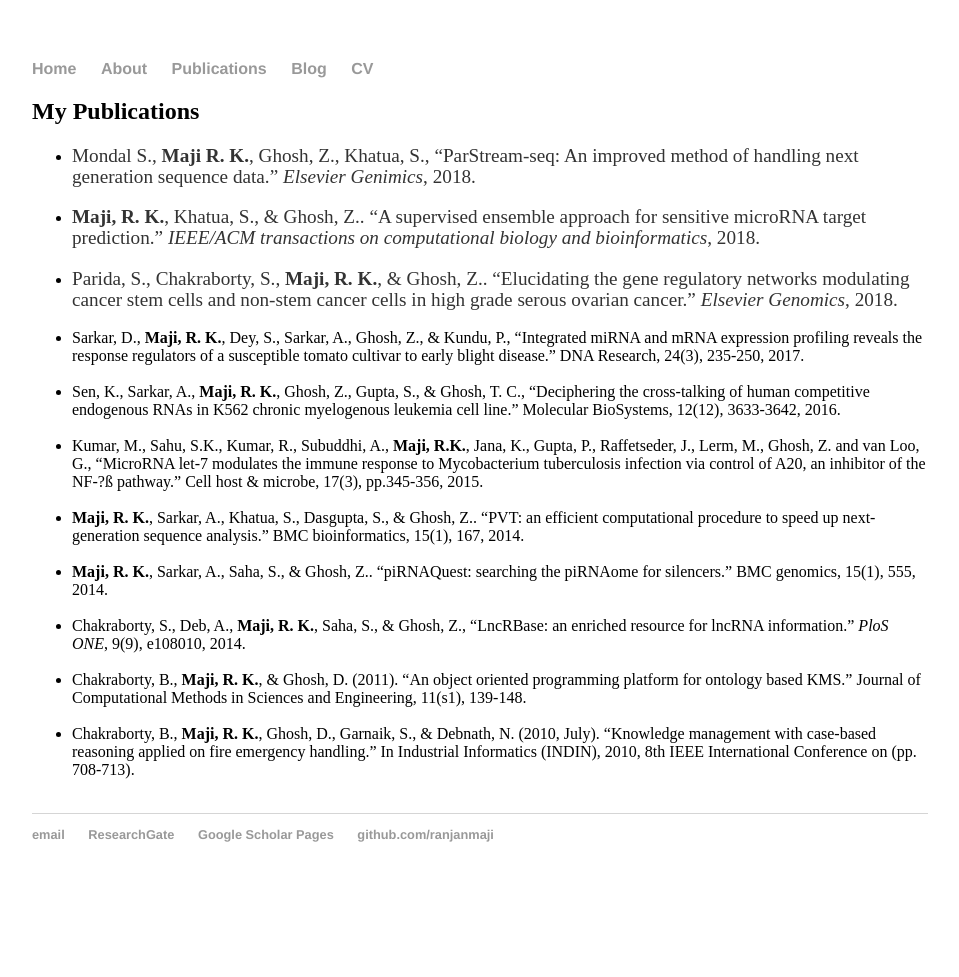
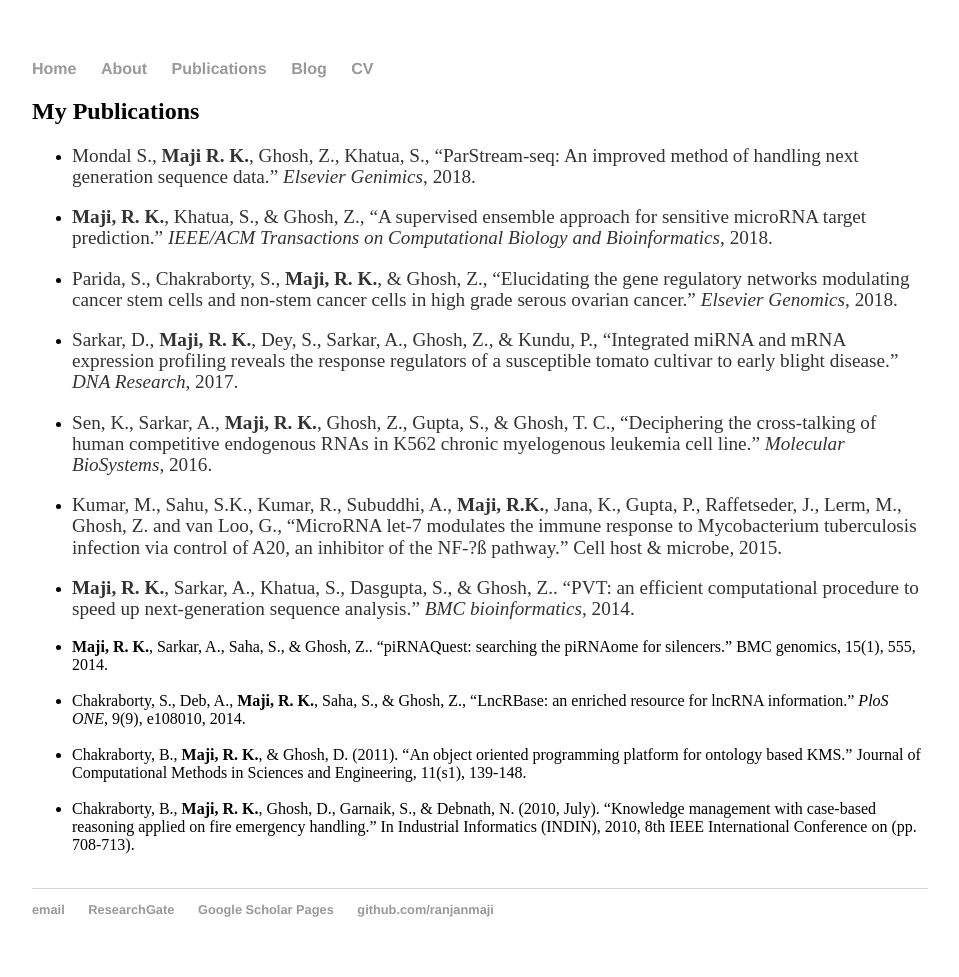
Before and after one commit to ranjanmaji/just-a-site, a Jekyll site: the page built from publications/index.md, in a window 1280 px wide. Shown: the whole page, without its empty margins (160-1119 px from the left). Built offline with Jekyll 4.4.1, drawn with Linux system fonts in a browser that asks for light colours; before the commit the page ends 902 px from its top, so only the background shows below that.

Commit message:
Update index.md

```diff
--- a/publications/index.md
+++ b/publications/index.md
@@ -6,26 +6,19 @@
 
 * Mondal S., **Maji R. K.**, Ghosh, Z., Khatua, S., "ParStream-seq: An improved method of handling next generation sequence data." *Elsevier Genimics*, 2018.<br>
 
-* **Maji, R. K.**, Khatua, S., & Ghosh, Z.. "A supervised ensemble approach for sensitive microRNA target prediction." *IEEE/ACM transactions on computational biology and bioinformatics*, 2018.<br>
+* **Maji, R. K.**, Khatua, S., & Ghosh, Z., "A supervised ensemble approach for sensitive microRNA target prediction." *IEEE/ACM Transactions on Computational Biology and Bioinformatics*, 2018.<br>
 
-* Parida, S., Chakraborty, S., **Maji, R. K.**, & Ghosh, Z.. "Elucidating the gene regulatory networks modulating cancer stem cells and non-stem cancer cells in high grade serous ovarian cancer." *Elsevier Genomics*, 2018.<br>
+* Parida, S., Chakraborty, S., **Maji, R. K.**, & Ghosh, Z., "Elucidating the gene regulatory networks modulating cancer stem cells and non-stem cancer cells in high grade serous ovarian cancer." *Elsevier Genomics*, 2018.<br>
 
-* Sarkar, D., **Maji, R. K.**, Dey, S., Sarkar, A., Ghosh, Z., & Kundu, P.,
-"Integrated miRNA and mRNA expression profiling reveals the response
-regulators of a susceptible tomato cultivar to early blight disease." DNA
-Research, 24(3), 235-250, 2017.<br/><br/>
-* Sen, K., Sarkar, A., **Maji, R. K.**, Ghosh, Z., Gupta, S., & Ghosh, T. C.,
-"Deciphering the cross-talking of human competitive endogenous RNAs in K562
-chronic myelogenous leukemia cell line." Molecular BioSystems, 12(12),
-3633-3642, 2016.<br/><br/>
-* Kumar, M., Sahu, S.K., Kumar, R., Subuddhi, A., **Maji, R.K.**, Jana, K.,
-Gupta, P., Raffetseder, J., Lerm, M., Ghosh, Z. and van Loo, G., "MicroRNA
-let-7 modulates the immune response to Mycobacterium tuberculosis infection
-via control of A20, an inhibitor of the NF-?ß pathway." Cell host & microbe,
-17(3), pp.345-356, 2015.<br/><br/>
-* **Maji, R. K.**, Sarkar, A., Khatua, S., Dasgupta, S., & Ghosh, Z.. "PVT: an
-efficient computational procedure to speed up next-generation sequence
-analysis." BMC bioinformatics, 15(1), 167, 2014.<br/><br/>
+* Sarkar, D., **Maji, R. K.**, Dey, S., Sarkar, A., Ghosh, Z., & Kundu, P., "Integrated miRNA and mRNA expression profiling reveals the response
+regulators of a susceptible tomato cultivar to early blight disease." *DNA Research*, 2017.<br>
+
+* Sen, K., Sarkar, A., **Maji, R. K.**, Ghosh, Z., Gupta, S., & Ghosh, T. C., "Deciphering the cross-talking of human competitive endogenous RNAs in K562 chronic myelogenous leukemia cell line." *Molecular BioSystems*, 2016.<br>
+
+* Kumar, M., Sahu, S.K., Kumar, R., Subuddhi, A., **Maji, R.K.**, Jana, K., Gupta, P., Raffetseder, J., Lerm, M., Ghosh, Z. and van Loo, G., "MicroRNA let-7 modulates the immune response to Mycobacterium tuberculosis infection via control of A20, an inhibitor of the NF-?ß pathway." Cell host & microbe, 2015.<br>
+
+* **Maji, R. K.**, Sarkar, A., Khatua, S., Dasgupta, S., & Ghosh, Z.. "PVT: an efficient computational procedure to speed up next-generation sequence analysis." *BMC bioinformatics*, 2014.<br/>
+
 * **Maji, R. K.**, Sarkar, A., Saha, S., & Ghosh, Z.. "piRNAQuest: searching the
 piRNAome for silencers." BMC genomics, 15(1), 555, 2014.<br/><br/>
 * Chakraborty, S., Deb, A., **Maji, R. K.**, Saha, S., & Ghosh, Z., "LncRBase: an
```
